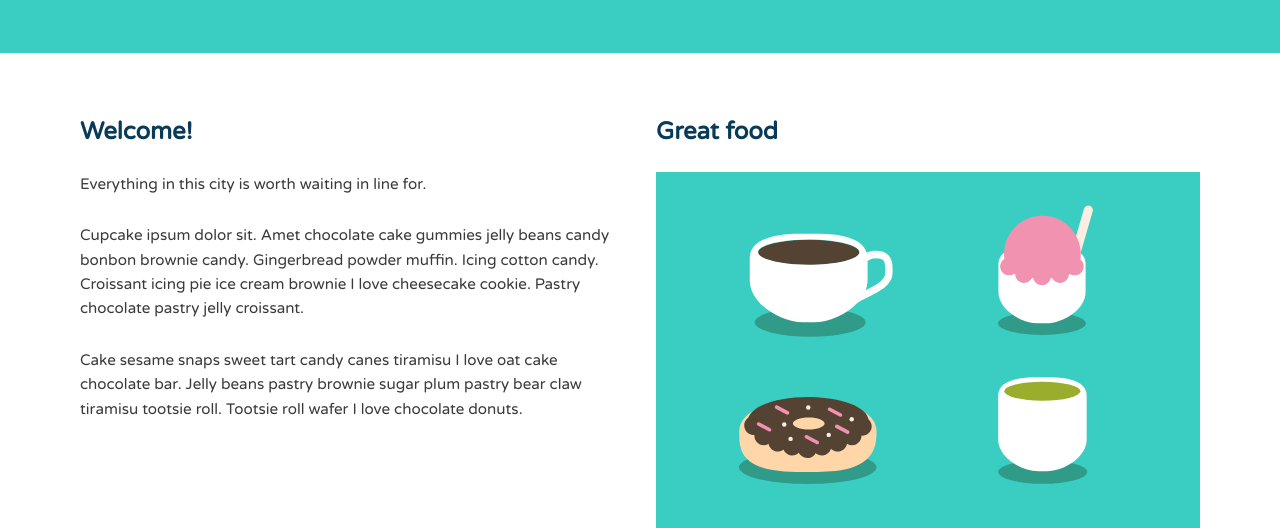
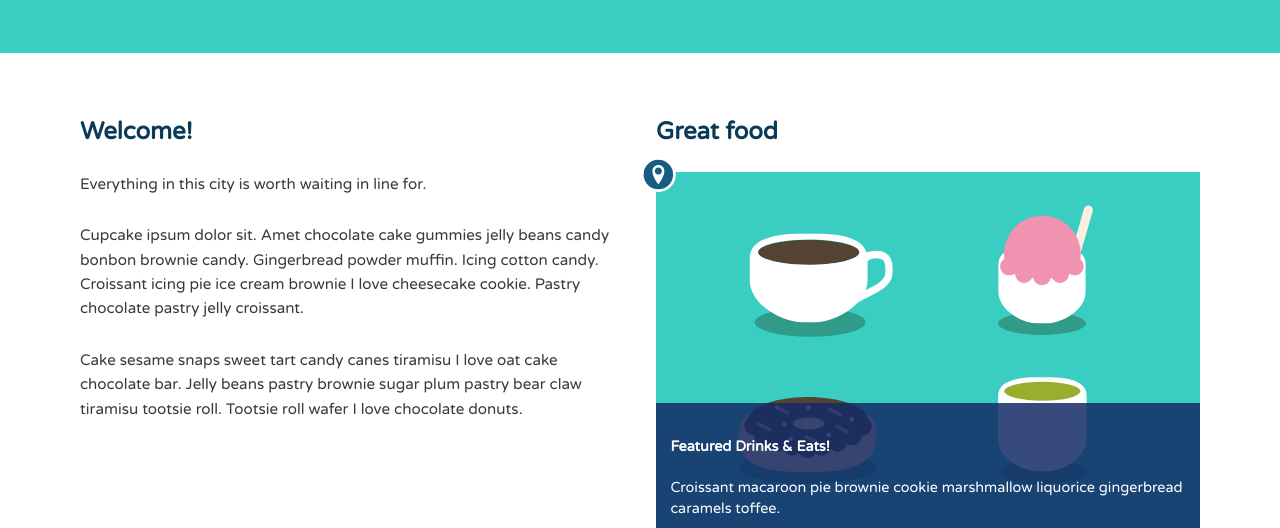
Before and after one commit to davidgtu/style-practice, a plain HTML site: page index.html in a window 1280 px wide. Shown: the part 424-952 px from the top of the page. Drawn offline with Linux system fonts and the light colour scheme.

Commit message:
add sticky nav, more styles

```diff
--- a/css/style.css
+++ b/css/style.css
@@ -34,6 +34,23 @@ a {
 
 img {
 	max-width: 100%;
+}
+
+figure {
+  margin: 0;
+  line-height: 0;
+  position: relative;
+}
+
+figcaption {
+  font-size: .9em;
+  line-height: 1.5;
+  color: #fff;
+  padding: 1em;
+  background: rgba(19, 43, 102, .85);
+  position: absolute;
+  bottom: 0;
+  width: 100%;
 }
 
 /* =================================
@@ -108,11 +125,22 @@ img {
   margin-bottom: 0;
 }
 
+.icon-location {
+  width: 35px;
+  position: absolute;
+  top: -15px;
+  left: -15px;
+}
+
 /* =================================
   Media Queries
 ==================================== */
 
 @media (min-width: 769px) {
+
+  body {
+    padding-top: 68px;
+  }
 
   .container {
     width: 90%;
@@ -134,12 +162,20 @@ img {
 
   .main-nav li {
     float:left;
-    /*display: inline-block;*/
     margin-left: 20px;
   }
 
   .tagline {
     font-size: 1.4em;
+  }
+
+  .main-header {
+    position: fixed;
+    background: #fff;
+    box-shadow: 0 1px 4px rgba(0, 0, 0, .4);
+    width: 100%;
+    top: 0;
+    z-index: 1;
   }
 
 
--- a/index.html
+++ b/index.html
@@ -37,7 +37,14 @@
 
   	<div class="primary col">
   		<h2>Great food</h2>
-  		<img class="feat-img" src="img/treats.svg" alt="Drinks and eats">
+      <figure>
+        <img class="icon-location" src="img/location.svg" alt="location">
+				<img class="feat-img" src="img/treats.svg" alt="Drinks and eats">
+				<figcaption>
+					<h4>Featured Drinks &amp; Eats!</h4>
+					Croissant macaroon pie brownie cookie marshmallow liquorice gingerbread caramels toffee.
+				</figcaption>
+			</figure>
   		<p>Croissant macaroon pie brownie. Cookie marshmallow liquorice gingerbread caramels toffee I love chocolate. Wafer lollipop dessert. Bonbon jelly beans pudding dessert sugar plum. Marzipan toffee drag&#233;e chocolate bar candy toffee pudding I love. Gummi bears pie gingerbread lollipop.</p>
   	</div><!--/.primary-->
 
```
